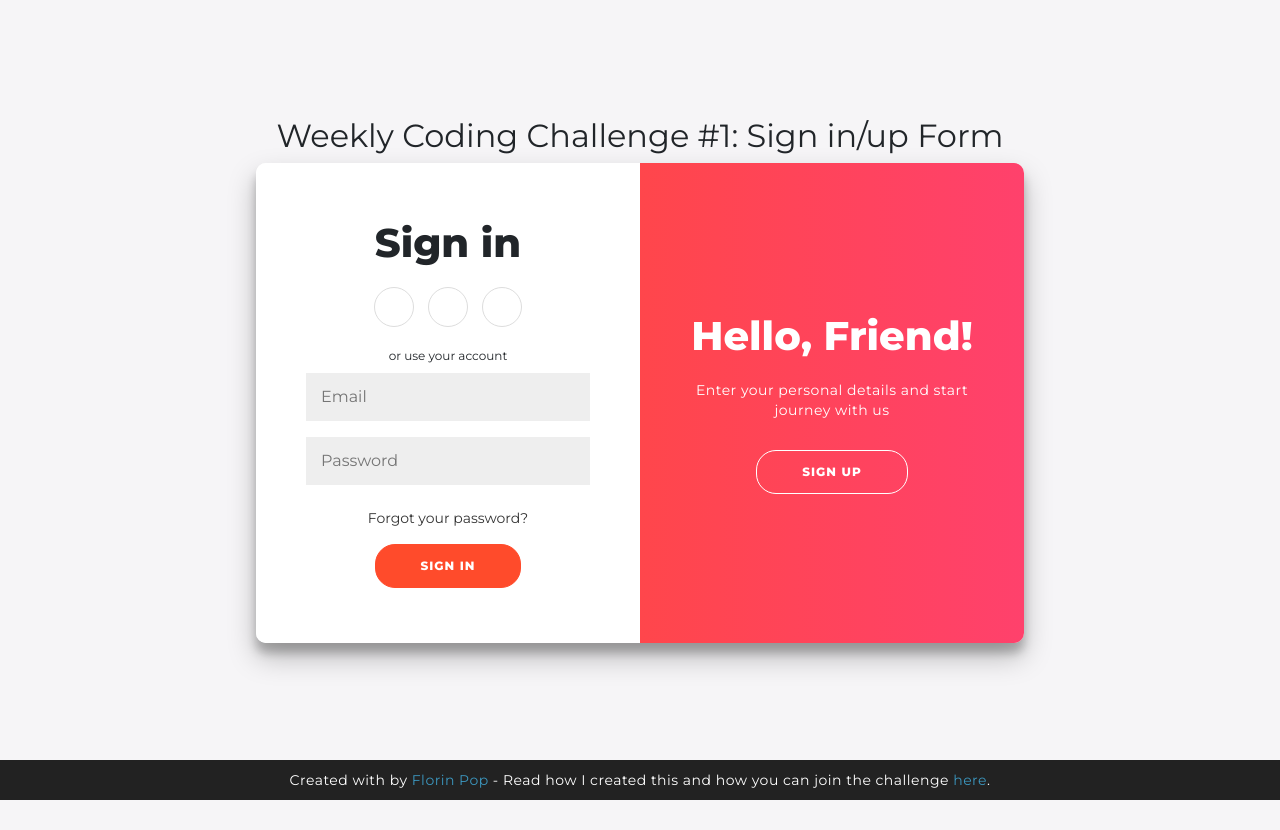
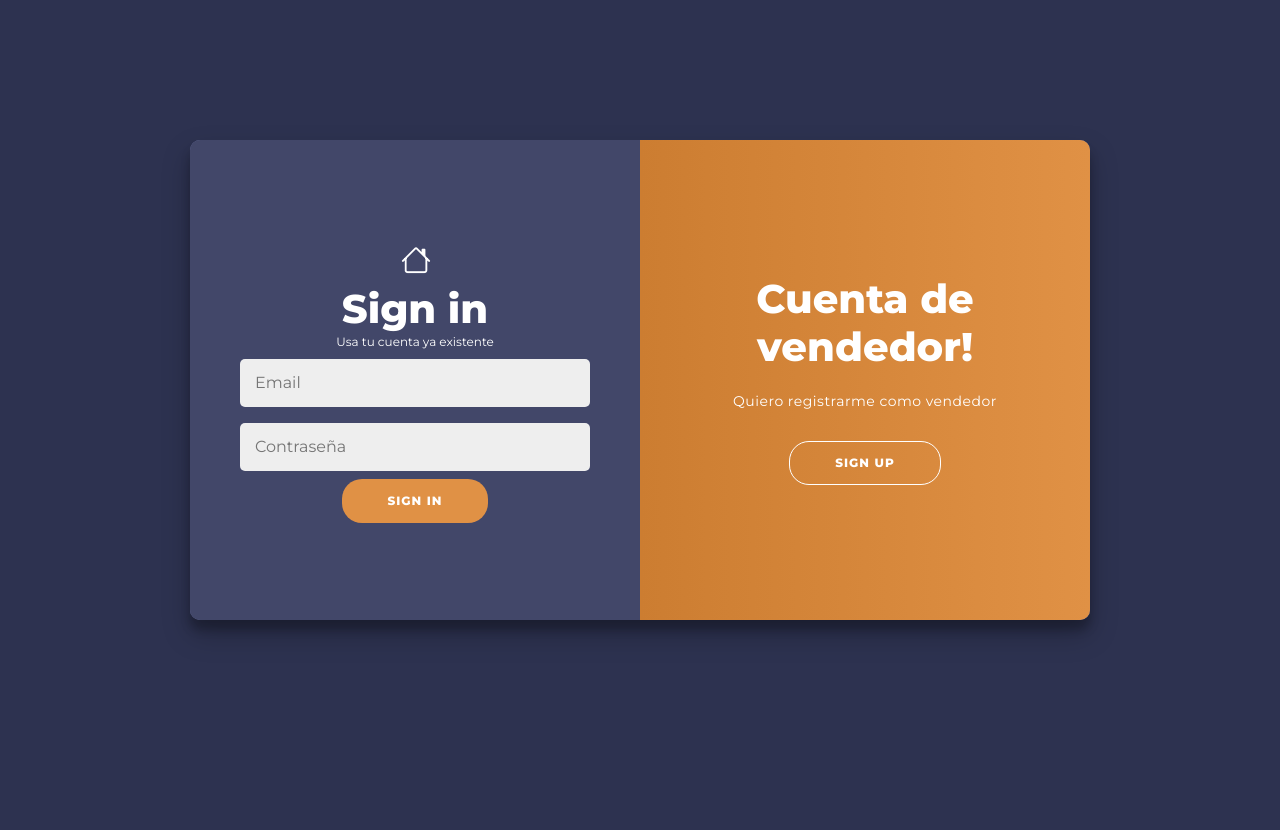
Before and after one commit to phantoooomCam/Market, a Flask app: template templates/sing_up_vendedor.html in a window 1280 px wide. Run offline with Flask 3, Linux system fonts and the light colour scheme; the template is opened without the code that fills it, so the values that code supplies are empty; some libraries are stand-ins or nearby versions.

Commit message:
formulario para pasar de la vista cliente a vendedor

```diff
--- a/static/sing_up_vendedor.css
+++ b/static/sing_up_vendedor.css
@@ -1,11 +1,9 @@
 @import url('https://fonts.googleapis.com/css?family=Montserrat:400,800');
-
 * {
   box-sizing: border-box;
 }
-
 body {
-  background: #f6f5f7;
+  background: #2d3250;
   display: flex;
   justify-content: center;
   align-items: center;
@@ -14,16 +12,27 @@ body {
   height: 100vh;
   margin: -20px 0 50px;
 }
-
+.btn-home{
+  background: transparent;
+  width: 30px;
+  border: 1px;
+  padding: 1px;
+}
+.btn-home:hover{
+  cursor: pointer;
+}
+.bi-house{
+  color: #FFFFFF;
+  font-size: 30px;
+}
 h1 {
   font-weight: bold;
   margin: 0;
+  color: #fff;
 }
-
 h2 {
   text-align: center;
 }
-
 p {
   font-size: 14px;
   font-weight: 100;
@@ -31,22 +40,20 @@ p {
   letter-spacing: 0.5px;
   margin: 20px 0 30px;
 }
-
 span {
   font-size: 12px;
+  color: #fff;
 }
-
-a {
-  color: #333;
+a{
+  color: #fff;
   font-size: 14px;
   text-decoration: none;
   margin: 15px 0;
 }
-
 button {
   border-radius: 20px;
-  border: 1px solid #FF4B2B;
-  background-color: #FF4B2B;
+  border: 1px solid transparent;
+  background-color: #e09145;
   color: #FFFFFF;
   font-size: 12px;
   font-weight: bold;
@@ -55,22 +62,18 @@ button {
   text-transform: uppercase;
   transition: transform 80ms ease-in;
 }
-
 button:active {
   transform: scale(0.95);
 }
-
 button:focus {
   outline: none;
 }
-
 button.ghost {
   background-color: transparent;
   border-color: #FFFFFF;
 }
-
 form {
-  background-color: #FFFFFF;
+  background-color: #424769;
   display: flex;
   align-items: center;
   justify-content: center;
@@ -79,70 +82,61 @@ form {
   height: 100%;
   text-align: center;
 }
-
 input {
   background-color: #eee;
   border: none;
+  border-radius: 5px;
   padding: 12px 15px;
   margin: 8px 0;
   width: 100%;
 }
-
 .container {
-  background-color: #fff;
+  background-color: #676f9d;
   border-radius: 10px;
     box-shadow: 0 14px 28px rgba(0,0,0,0.25),
       0 10px 10px rgba(0,0,0,0.22);
   position: relative;
   overflow: hidden;
-  width: 768px;
+  width: 900px;
   max-width: 100%;
   min-height: 480px;
 }
-
 .form-container {
   position: absolute;
   top: 0;
   height: 100%;
   transition: all 0.6s ease-in-out;
 }
-
 .sign-in-container {
   left: 0;
   width: 50%;
   z-index: 2;
 }
-
 .container.right-panel-active .sign-in-container {
   transform: translateX(100%);
 }
-
 .sign-up-container {
   left: 0;
   width: 50%;
   opacity: 0;
   z-index: 1;
 }
-
 .container.right-panel-active .sign-up-container {
   transform: translateX(100%);
   opacity: 1;
   z-index: 5;
   animation: show 0.6s;
 }
-
 @keyframes show {
   0%, 49.99% {
     opacity: 0;
     z-index: 1;
   }
-
   50%, 100% {
     opacity: 1;
     z-index: 5;
   }
 }
-
 .overlay-container {
   position: absolute;
   top: 0;
@@ -153,15 +147,13 @@ input {
   transition: transform 0.6s ease-in-out;
   z-index: 100;
 }
-
 .container.right-panel-active .overlay-container{
   transform: translateX(-100%);
 }
-
 .overlay {
-  background: #FF416C;
-  background: -webkit-linear-gradient(to right, #FF4B2B, #FF416C);
-  background: linear-gradient(to right, #FF4B2B, #FF416C);
+  background: #e09145;
+  background: -webkit-linear-gradient(to right, #e09145, #b8691d);
+  background: linear-gradient(to right, #b8691d, #e09145);
   background-repeat: no-repeat;
   background-size: cover;
   background-position: 0 0;
@@ -173,11 +165,9 @@ input {
     transform: translateX(0);
   transition: transform 0.6s ease-in-out;
 }
-
 .container.right-panel-active .overlay {
     transform: translateX(50%);
 }
-
 .overlay-panel {
   position: absolute;
   display: flex;
@@ -192,60 +182,16 @@ input {
   transform: translateX(0);
   transition: transform 0.6s ease-in-out;
 }
-
 .overlay-left {
   transform: translateX(-20%);
 }
-
 .container.right-panel-active .overlay-left {
   transform: translateX(0);
 }
-
 .overlay-right {
   right: 0;
   transform: translateX(0);
 }
-
 .container.right-panel-active .overlay-right {
   transform: translateX(20%);
 }
-
-.social-container {
-  margin: 20px 0;
-}
-
-.social-container a {
-  border: 1px solid #DDDDDD;
-  border-radius: 50%;
-  display: inline-flex;
-  justify-content: center;
-  align-items: center;
-  margin: 0 5px;
-  height: 40px;
-  width: 40px;
-}
-
-footer {
-    background-color: #222;
-    color: #fff;
-    font-size: 14px;
-    bottom: 0;
-    position: fixed;
-    left: 0;
-    right: 0;
-    text-align: center;
-    z-index: 999;
-}
-
-footer p {
-    margin: 10px 0;
-}
-
-footer i {
-    color: red;
-}
-
-footer a {
-    color: #3c97bf;
-    text-decoration: none;
-}
--- a/static/sing_up_vendedor.js
+++ b/static/sing_up_vendedor.js
@@ -0,0 +1,21 @@
+document.addEventListener("DOMContentLoaded", function() {
+    var btn = document.querySelector(".btn-home");
+
+    btn.addEventListener("click", function(){
+        window.location.href="/principal"
+    })
+});
+
+document.addEventListener("DOMContentLoaded", function() {
+    const signUpButton = document.getElementById('signUp');
+    const signInButton = document.getElementById('signIn');
+    const container = document.getElementById('container');
+
+    signUpButton.addEventListener('click', () => {
+    container.classList.add("right-panel-active");
+    });
+
+    signInButton.addEventListener('click', () => {
+    container.classList.remove("right-panel-active");
+    });
+});
--- a/templates/sing_up_vendedor.html
+++ b/templates/sing_up_vendedor.html
@@ -7,66 +7,53 @@
         <link href="https://fonts.googleapis.com/css2?family=DM+Sans:ital,opsz,wght@0,9..40,100..1000;1,9..40,100..1000&family=Lato:ital,wght@0,100;0,300;0,400;0,700;0,900;1,100;1,300;1,400;1,700;1,900&display=swap" rel="stylesheet">
         <link rel="stylesheet" href="https://fonts.googleapis.com/css2?family=Material+Symbols+Outlined:opsz,wght,FILL,GRAD@20..48,100..700,0..1,-50..200" />
         <link href="https://fonts.googleapis.com/css2?family=Hind:wght@300;400;500;600;700&display=swap" rel="stylesheet">
-        <link rel="stylesheet" href="/static/reset.css">
-        <link rel="stylesheet" href="/static/bootstrap.css">
-        <link rel="stylesheet" href="/static/sing_up_vendedor.css">
+        <link rel="stylesheet" href="{{ url_for('static', filename='reset.css') }}">
+        <link rel="stylesheet" href="{{ url_for('static', filename='bootstrap.css')}}">
+        <link rel="stylesheet" href="{{ url_for('static', filename='sing_up_vendedor.css')}}">
+        <link rel="stylesheet" href="https://cdnjs.cloudflare.com/ajax/libs/bootstrap-icons/1.8.3/font/bootstrap-icons.min.css">
     </head>
+    <body>
         <main>
-            <h2>Weekly Coding Challenge #1: Sign in/up Form</h2>
             <div class="container" id="container">
                 <div class="form-container sign-up-container">
                     <form action="#">
-                <h1>Create Account</h1>
-                <div class="social-container">
-                    <a href="#" class="social"><i class="fab fa-facebook-f"></i></a>
-                    <a href="#" class="social"><i class="fab fa-google-plus-g"></i></a>
-                    <a href="#" class="social"><i class="fab fa-linkedin-in"></i></a>
-                </div>
-                <span>or use your email for registration</span>
-                <input type="text" placeholder="Name" />
+                    <h1>Hazte vendedor</h1>
+                    <span>Usa tu cuenta ya existente</span>
+                    <input type="text" placeholder="Nombre" />
                     <input type="email" placeholder="Email" />
-                <input type="password" placeholder="Password" />
+                    <input type="password" placeholder="Contraseña" />
                     <button>Sign Up</button>
                     </form>
                 </div>
                 <div class="form-container sign-in-container">
                     <form action="#">
+                    <button type="button" class="btn-home">
+                        <i class="bi bi-house"></i>
+                    </button>
                     <h1>Sign in</h1>
-                <div class="social-container">
-                    <a href="#" class="social"><i class="fab fa-facebook-f"></i></a>
-                    <a href="#" class="social"><i class="fab fa-google-plus-g"></i></a>
-                    <a href="#" class="social"><i class="fab fa-linkedin-in"></i></a>
-                </div>
-                <span>or use your account</span>
+                    <span>Usa tu cuenta ya existente</span>
                     <input type="email" placeholder="Email" />
-                <input type="password" placeholder="Password" />
-                <a href="#">Forgot your password?</a>
+                    <input type="password" placeholder="Contraseña" />
                     <button>Sign In</button>
                     </form>
                 </div>
                 <div class="overlay-container">
                     <div class="overlay">
                     <div class="overlay-panel overlay-left">
-                    <h1>Welcome Back!</h1>
-                    <p>To keep connected with us please login with your personal info</p>
-                    <button class="ghost" id="signIn">Sign In</button>
+                        <h1>Ya soy vendedor!</h1>
+                        <p>Iniciar sesion de vendedor</p>
+                        <button class="ghost" id="signIn">Swicth to</button>
                     </div>
                     <div class="overlay-panel overlay-right">
-                    <h1>Hello, Friend!</h1>
-                    <p>Enter your personal details and start journey with us</p>
+                        <h1>Cuenta de vendedor!</h1>
+                        <p>Quiero registrarme como vendedor</p>
                         <button class="ghost" id="signUp">Sign Up</button>
                     </div>
                     </div>
                 </div>
             </div>
-
-            <footer>
-            <p>
-                Created with <i class="fa fa-heart"></i> by
-                <a target="_blank" href="https://florin-pop.com">Florin Pop</a>
-                - Read how I created this and how you can join the challenge
-                <a target="_blank" href="https://www.florin-pop.com/blog/2019/03/double-slider-sign-in-up-form/">here</a>.
-            </p>
-        </footer>
+            <script src="{{ url_for('static', filename='sing_up_vendedor.js') }}"></script>
+            <script src="{{ url_for('static', filename='bootstrap.bundle.js')}}"></script>
         </main>
+    </body>
 </html>
```
Lines whose indentation alone changed are shown as unchanged.
